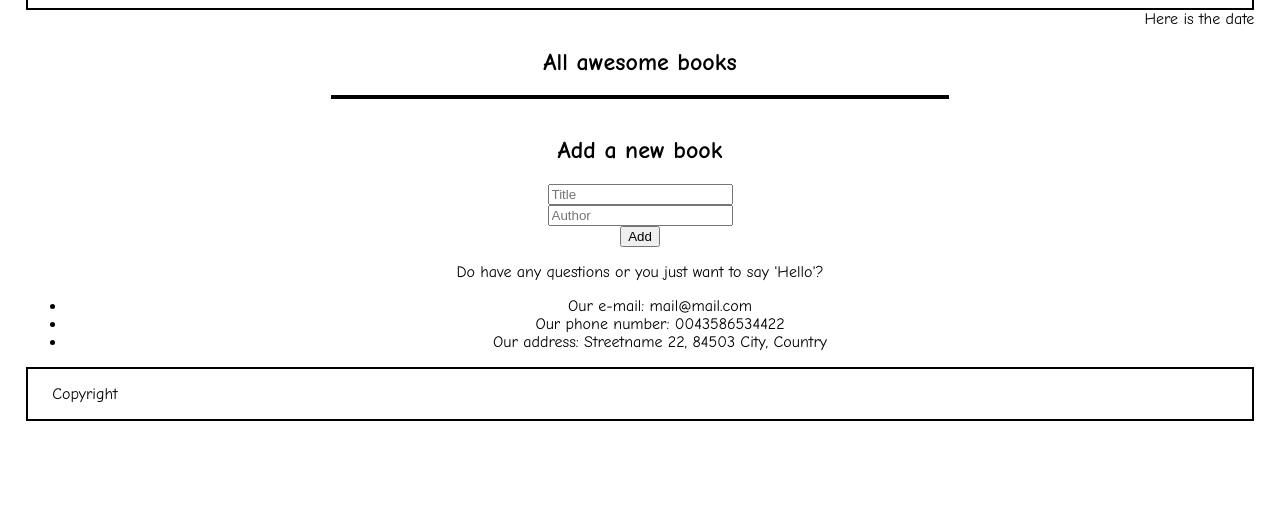
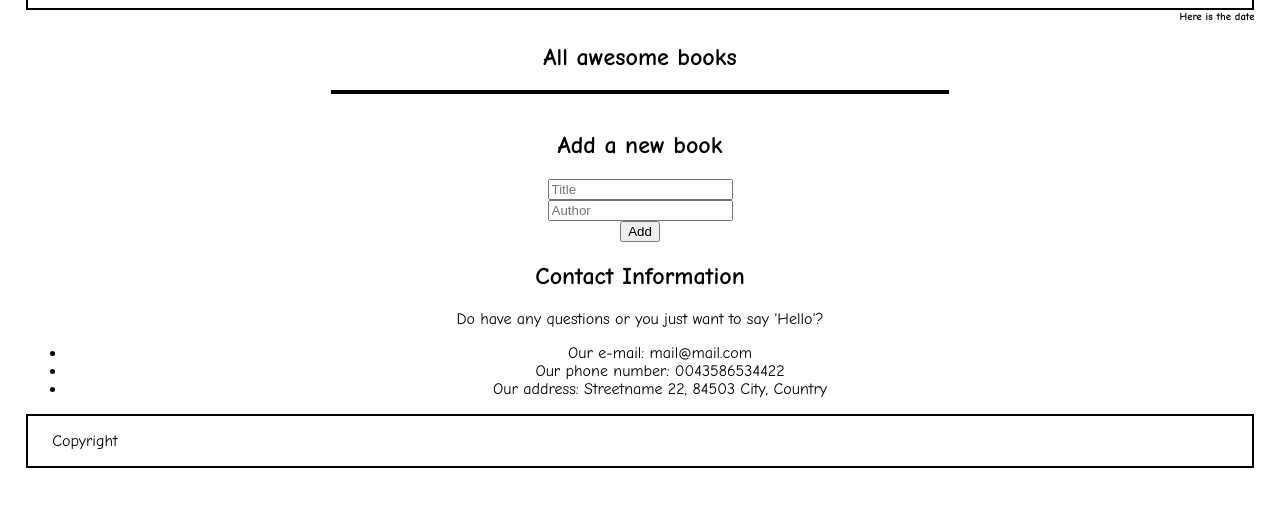
Before and after one commit to iKuartz/awesome-books, a website: page index.html in a window 1280 px wide. Shown: the part 70-576 px from the top of the page. Drawn offline with Linux system fonts and the light colour scheme.

Commit message:
modify index.html

```diff
--- a/index.html
+++ b/index.html
@@ -1,5 +1,6 @@
 <!DOCTYPE html>
 <html lang="en">
+
 <head>
   <meta charset="UTF-8">
   <meta http-equiv="X-UA-Compatible" content="IE=edge">
@@ -8,6 +9,7 @@
   <link rel="stylesheet" href="./styles.css">
   <script src="./books.js" defer></script>
 </head>
+
 <body>
   <header>
     <nav class="navbar">
@@ -20,7 +22,7 @@
     </nav>
   </header>
   <section class="actual-date">
-        <p class="date">Here is the date</p>
+    <h6 class="date">Here is the date</h6>
   </section>
   <section class="bookshelf">
     <h1 class="booklist-h1">All awesome books</h1>
@@ -30,11 +32,13 @@
   <section id="add-book">
     <h2>Add a new book</h2>
     <input id="input-title" type="text" name="Title" placeholder="Title"> <br>
-        <input id="input-author" type="text" name="Author" placeholder="Author"> <br>
+    <input id="input-author" type="text" name="Author" placeholder="Author">
+    <br>
     <button type="submit" id="input-add">Add</button>
     <!-- Remember to remove the br and style on css -->
   </section>
   <section class="contact-info">
+    <h2>Contact Information</h2>
     <p class="info">
       Do have any questions or you just want to say 'Hello'?
     </p>
@@ -48,4 +52,5 @@
     <p class="footer-info">Copyright</p>
   </footer>
 </body>
+
 </html>
```
Lines whose indentation alone changed are shown as unchanged.
